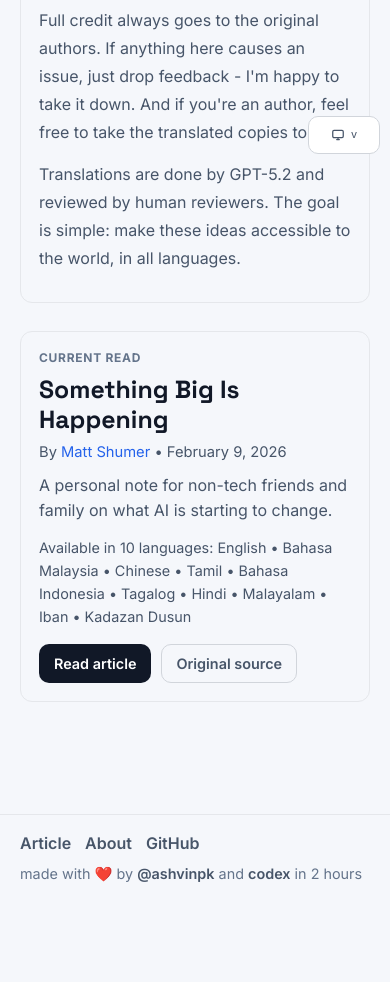
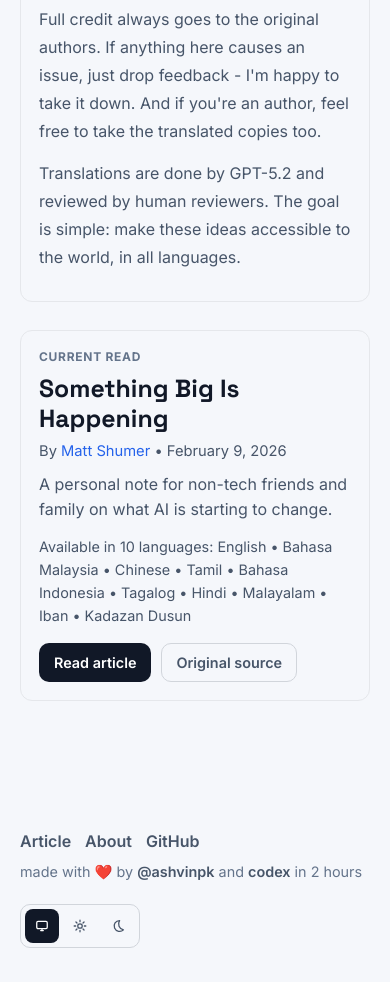
Before and after one commit to ashvinpraveen/rosereader, a Next.js app: page / in a window 390 px wide. Shown: the part 680-1662 px from the top of the page. Before the commit the page ends 1600 px from the top, so only its background shows below. Built offline with nearby package versions, Linux system fonts and the light colour scheme.

Commit message:
Refactor ThemeToggle placement to footer and update footer styling

```diff
--- a/app/globals.css
+++ b/app/globals.css
@@ -150,7 +150,6 @@ body {
 .siteHeader {
   position: relative;
   z-index: 2;
-  border-bottom: 1px solid var(--border);
   background: transparent;
   backdrop-filter: none;
 }
@@ -201,7 +200,6 @@ body:has(.articlePage) .siteHeader {
 
 .siteFooter {
   margin-top: 60px;
-  border-top: 1px solid var(--border);
   background: transparent;
 }
 
@@ -209,8 +207,20 @@ body:has(.articlePage) .siteHeader {
   max-width: 1180px;
   margin: 0 auto;
   padding: 18px 20px 34px;
+  display: flex;
+  justify-content: space-between;
+  align-items: flex-end;
+  gap: 24px;
+}
+
+.footerTextGroup {
   display: grid;
   gap: 10px;
+}
+
+.footerThemeToggle {
+  display: flex;
+  justify-content: flex-end;
 }
 
 .footerLinks {
@@ -256,17 +266,12 @@ body:has(.articlePage) .siteHeader {
 }
 
 .themeDock {
-  position: fixed;
-  bottom: 14px;
-  right: 14px;
-  z-index: 1000;
   display: inline-flex;
   align-items: center;
   padding: 4px;
   border-radius: 10px;
   border: 1px solid var(--border-strong);
   background: transparent;
-  backdrop-filter: none;
   box-shadow: none;
 }
 
@@ -1267,19 +1272,13 @@ a.tab:active {
     font-size: 0.92rem;
   }
 
-  .themeDock {
-    bottom: 10px;
-    right: 10px;
-    padding: 0;
-    border: none;
-    background: transparent;
+  .siteFooterInner {
+    flex-direction: column;
+    align-items: flex-start;
+    gap: 20px;
   }
 
-  .themeDockDesktop {
-    display: none;
-  }
-
-  .themeDockMobile {
-    display: block;
+  .footerThemeToggle {
+    justify-content: flex-start;
   }
 }
--- a/app/layout.js
+++ b/app/layout.js
@@ -1,5 +1,4 @@
 import "./globals.css";
-import ThemeToggle from "../components/theme-toggle";
 import SiteFooter from "../components/site-footer";
 import SiteHeader from "../components/site-header";
 import { Analytics } from "@vercel/analytics/react";
@@ -71,7 +70,6 @@ export default function RootLayout({ children }) {
           }}
         />
         <SiteHeader />
-        <ThemeToggle />
         <div className="siteContent">{children}</div>
         <SiteFooter />
         <Analytics />
--- a/components/site-footer.js
+++ b/components/site-footer.js
@@ -1,9 +1,11 @@
 import Link from "next/link";
+import ThemeToggle from "./theme-toggle";
 
 export default function SiteFooter() {
   return (
     <footer className="siteFooter">
       <div className="siteFooterInner">
+        <div className="footerTextGroup">
           <nav className="footerLinks" aria-label="Footer">
             <Link href="/#article" className="footerLink">
               Article
@@ -41,6 +43,11 @@ export default function SiteFooter() {
             in 2 hours
           </p>
         </div>
+
+        <div className="footerThemeToggle">
+          <ThemeToggle />
+        </div>
+      </div>
     </footer>
   );
 }
```
Lines whose indentation alone changed are shown as unchanged.
